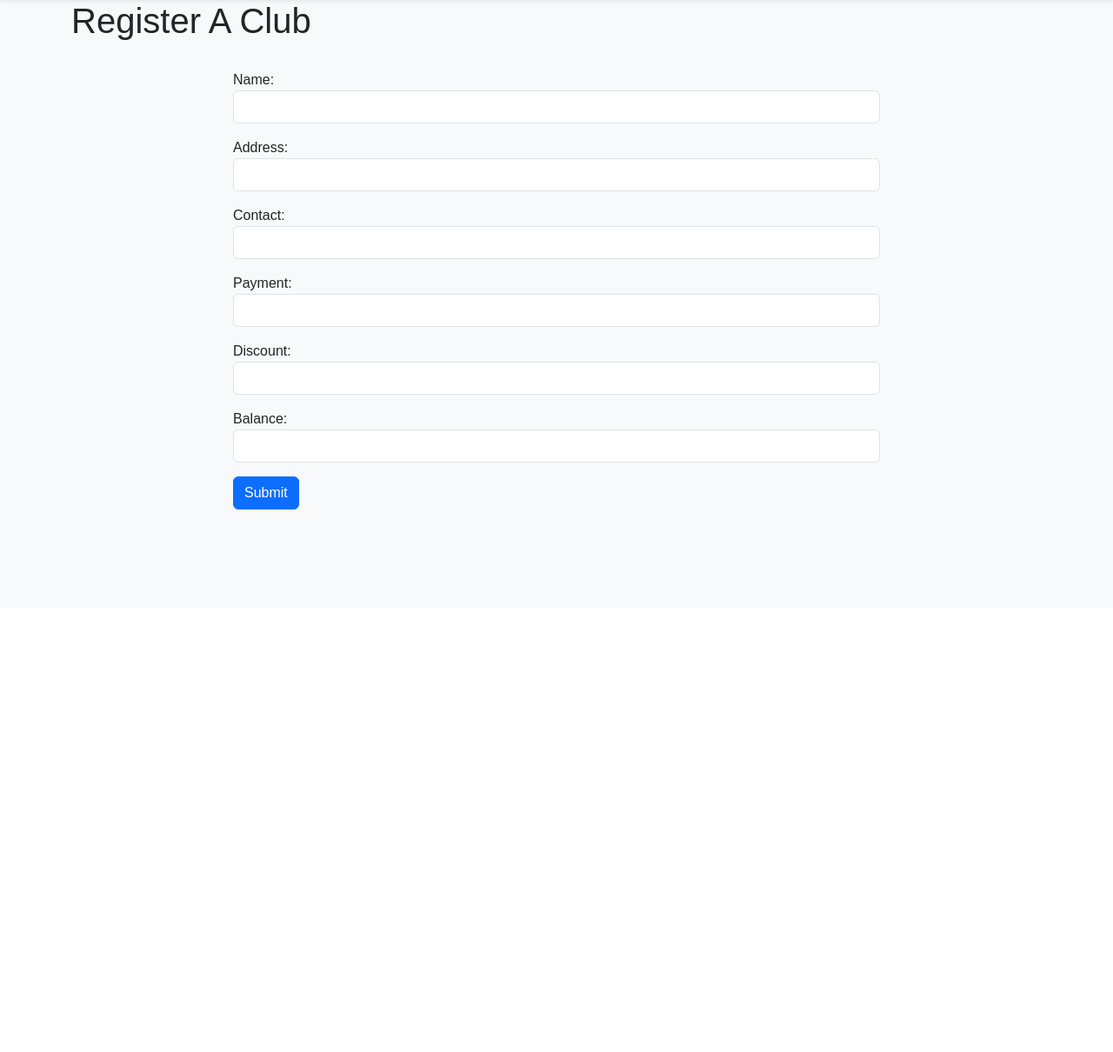
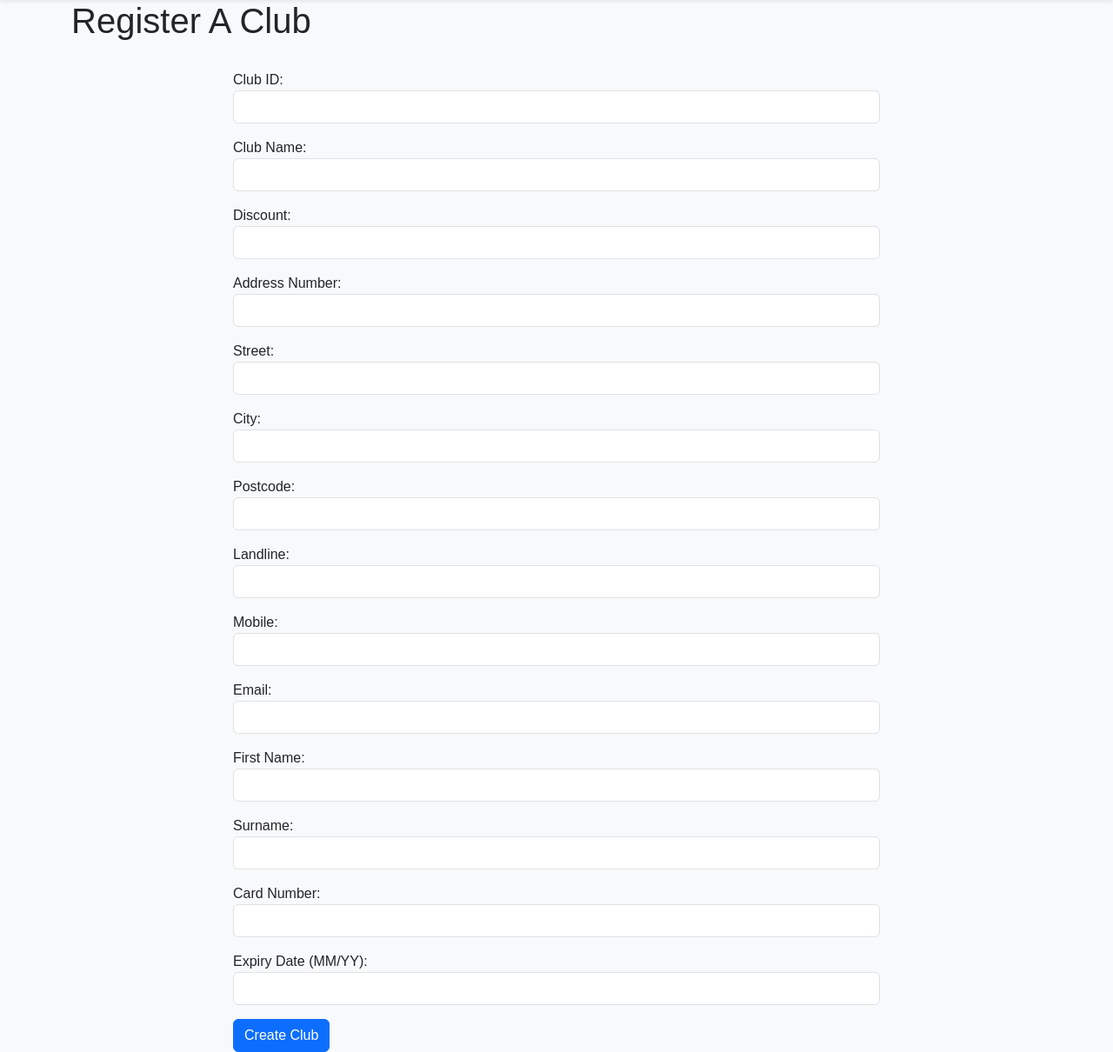
Before and after one commit to cameron-mg/UNI_Distributed-and-Enterprise-Software-Development, a Django app: page /registerClub/ in a window 1280 px wide. Shown: the part 101-1311 px from the top of the page at 87% size. Before the commit the page ends 687 px from the top, so only its background shows below. Run offline with Django 4.2, Linux system fonts and the light colour scheme; some libraries are stand-ins or nearby versions.

Commit message:
CMG - Added club creation, bug fixes, changed models

```diff
--- a/app/forms.py
+++ b/app/forms.py
@@ -8,6 +8,58 @@ class UserRegistrationForm(forms.Form):
 
 class ClubAccountForm(forms.Form):
     clubid = forms.CharField(widget=forms.TextInput(attrs={'class': 'form-control'}), max_length=20, label="Club Identification Number")
+
+class RegisterClubForm(forms.Form):
+    clubid = forms.CharField(widget=forms.TextInput(attrs={'class': 'form-control'}), max_length=8, label="Club ID")
+    clubname = forms.CharField(widget=forms.TextInput(attrs={'class': 'form-control'}), max_length=30, label="Club Name")
+    discount = forms.IntegerField(widget=forms.NumberInput(attrs={'class': 'form-control'}), label="Discount")
+
+    aNumber = forms.CharField(widget=forms.TextInput(attrs={'class': 'form-control'}), max_length=4, label="Address Number")
+    aStreet = forms.CharField(widget=forms.TextInput(attrs={'class': 'form-control'}), max_length=50, label="Street")
+    aCity = forms.CharField(widget=forms.TextInput(attrs={'class': 'form-control'}), max_length=50, label="City")
+    aPostCode = forms.CharField(widget=forms.TextInput(attrs={'class': 'form-control'}), max_length=8, label="Postcode")
+
+    cLandline = forms.CharField(widget=forms.TextInput(attrs={'class': 'form-control'}), max_length=12, label="Landline")
+    cMobile = forms.CharField(widget=forms.TextInput(attrs={'class': 'form-control'}), max_length=12, label="Mobile")
+    cEmail = forms.CharField(widget=forms.TextInput(attrs={'class': 'form-control'}), max_length=50, label="Email")
+    cFirstName = forms.CharField(widget=forms.TextInput(attrs={'class': 'form-control'}), max_length=20, label="First Name")
+    cSurName = forms.CharField(widget=forms.TextInput(attrs={'class': 'form-control'}), max_length=50, label="Surname")
+
+    pCardNumber = forms.CharField(widget=forms.TextInput(attrs={'class': 'form-control'}), max_length=19, label="Card Number")
+    pExpiryDate = forms.CharField(widget=forms.TextInput(attrs={'class': 'form-control'}), label="Expiry Date (MM/YY)")
+
+
+class AddressForm(forms.ModelForm):
+    class Meta:
+        model = Address
+        fields = ("number", "street", "city", "postCode")
+        widgets = {
+            'number': forms.TextInput(attrs={'class': 'form-control'}),
+            'street': forms.TextInput(attrs={'class': 'form-control'}),
+            'city': forms.TextInput(attrs={'class': 'form-control'}),
+            'postCode': forms.TextInput(attrs={'class': 'form-control'})
+        }
+
+class ContactForm(forms.ModelForm):
+    class Meta:
+        model = Contact
+        fields = ("landline", "mobile", "email", "firstName", "surName")
+        widgets = {
+            'landline': forms.TextInput(attrs={'class': 'form-control'}),
+            'mobile': forms.TextInput(attrs={'class': 'form-control'}),
+            'email': forms.TextInput(attrs={'class': 'form-control'}),
+            'firstName': forms.TextInput(attrs={'class': 'form-control'}),
+            'surName': forms.TextInput(attrs={'class': 'form-control'})
+        }
+
+class PaymentForm(forms.ModelForm):
+    class Meta:
+        model = Payment
+        fields = ("cardNumber", "expiryDate")
+        widgets = {
+            'cardNumber': forms.TextInput(attrs={'class': 'form-control'}),
+            'expiryDate': forms.TextInput(attrs={'class': 'form-control'})
+        }
 
 class registerClubForm(forms.ModelForm):
     class Meta:
--- a/app/models.py
+++ b/app/models.py
@@ -32,8 +32,8 @@ class Address(models.Model):
 
 class Contact(models.Model):
     id = models.AutoField(primary_key=True, unique=True)
-    landline = models.CharField(max_length=11)
-    mobile = models.CharField(max_length=11)
+    landline = models.CharField(max_length=12)
+    mobile = models.CharField(max_length=12)
     email = models.CharField(max_length=50)
     firstName = models.CharField(max_length=20)
     surName = models.CharField(max_length=50)
@@ -41,7 +41,7 @@ class Contact(models.Model):
 class Payment(models.Model):
     id = models.AutoField(primary_key=True, unique=True)
     cardNumber = models.CharField(unique=True, max_length=19)
-    expiryDate = models.DateField()
+    expiryDate = models.CharField(max_length=5)
 
 
 # Cinema Manager
@@ -70,6 +70,7 @@ class Showing(models.Model):
     screen = models.ForeignKey(Screen, on_delete=models.PROTECT)
     date = models.DateField()
     time = models.TimeField()
+    remainingSeats = models.IntegerField()
 
 
 # Account Manager
@@ -83,9 +84,9 @@ class Employee(models.Model):
 class Booking(models.Model):
     id = models.AutoField(primary_key=True, unique=True)
     tickettype = models.CharField(max_length=10)
+    showing = models.ForeignKey(Showing, on_delete=models.CASCADE)
     payment = models.ForeignKey(Payment, on_delete=models.SET_NULL, null=True)
     cost = models.IntegerField()
-    datetime = models.DateTimeField()
 
 # Club Representative
 class Club(models.Model):
@@ -106,7 +107,9 @@ class ClubRep(models.Model):
 class Transaction(models.Model):
     id = models.AutoField(primary_key=True, unique=True)
     account = models.ForeignKey(Club, on_delete=models.CASCADE)
-    amount = models.IntegerField()
+    madeby = models.ForeignKey(User, on_delete=models.SET_NULL, null=True)
+    quantity = models.IntegerField()
+    cost = models.IntegerField()
     datetime = models.DateTimeField()
 
 class BlockBooking(models.Model):
--- a/app/templates/app/cinemamanager/cmHome.html
+++ b/app/templates/app/cinemamanager/cmHome.html
@@ -27,7 +27,7 @@ Cinema Manager Home
       {% for film in films %}
           <tr>
               <td>{{ film.title }}</td>
-              <td>{{ film.ageRating }}</td>
+              <td>{{ film.ageRatings }}</td>
               <td>{{ film.duration }}</td>
               <td>{{ film.desc }}</td>
               <td>
--- a/app/templates/app/cinemamanager/registerClub.html
+++ b/app/templates/app/cinemamanager/registerClub.html
@@ -10,7 +10,7 @@ Register Club
         <form method="POST" class="form-group">
             {% csrf_token %}
             {{ form.as_p }}
-            <button type="submit" class="btn btn-primary">Submit</button>
+            <button type="submit" class="btn btn-primary">Create Club</button>
         </form>
     </div>
 </div>
--- a/app/views.py
+++ b/app/views.py
@@ -85,10 +85,10 @@ def clubAccount(request):
             clubid = form.cleaned_data["clubid"]
             try:
                 club = Club.objects.filter(clubid=clubid).get()
+                transactions = Transaction.objects.all().filter(account=club)
                 c_logged = True
                 error = ""
-
-                return render(request, "app/clubrep/clubAccount.html", {"c_logged":c_logged, "error":error, "club":club})
+                return render(request, "app/clubrep/clubAccount.html", {"c_logged":c_logged, "error":error, "club":club, "transactions":transactions})
             except:
                 c_logged = False
                 error = "Please enter a valid club identification number."
@@ -108,13 +108,15 @@ def cmHome(request):
     return render(request, "app/cinemamanager/cmHome.html", {"films":films})
 
 def registerClub(request):
-    form = registerClubForm(request.POST or None)
+    form = RegisterClubForm(request.POST or None)
     if request.method == "POST":
         if form.is_valid():
-            message = form.save(commit=False)
-            message.save()
+            address = Address.objects.create(number=form.cleaned_data["aNumber"], street=form.cleaned_data["aStreet"], city=form.cleaned_data["aCity"], postCode=form.cleaned_data["aPostCode"])
+            contact = Contact.objects.create(landline=form.cleaned_data["cLandline"], mobile=form.cleaned_data["cMobile"], email=form.cleaned_data["cEmail"], firstName=form.cleaned_data["cFirstName"], surName=form.cleaned_data["cSurName"])
+            payment = Payment.objects.create(cardNumber=form.cleaned_data["pCardNumber"], expiryDate=form.cleaned_data["pExpiryDate"])
+            Club.objects.create(clubid=form.cleaned_data["clubid"], name=form.cleaned_data["clubname"], address=address, contact=contact, payment=payment, discount=form.cleaned_data["discount"], balance=0)
 
-            return redirect("home")
+            return redirect("cmHome")
         else:
             return render(request, "app/cinemamanager/registerClub.html", {"form": form})
     else:
@@ -125,7 +127,6 @@ def addFilm(request):
     if request.method == "POST":
         if form.is_valid():
             Film.objects.create(title=form.cleaned_data["title"], ageRatings=form.cleaned_data["ageRatings"],duration=form.cleaned_data['duration'], desc=form.cleaned_data['desc'])
-            print(Film)
             return redirect("cmHome")
         else:
             print(form.errors)
```
Also changed, not shown: app/templates/app/clubrep/clubAccount.html (+23 -1 lines), app/migrations/0001_initial.py.
